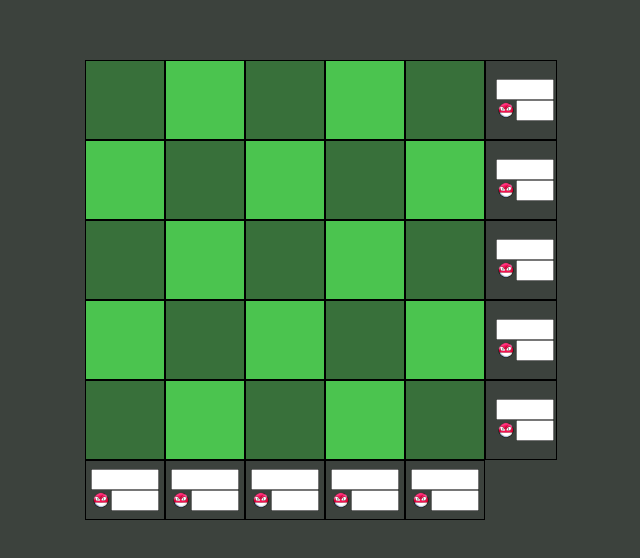
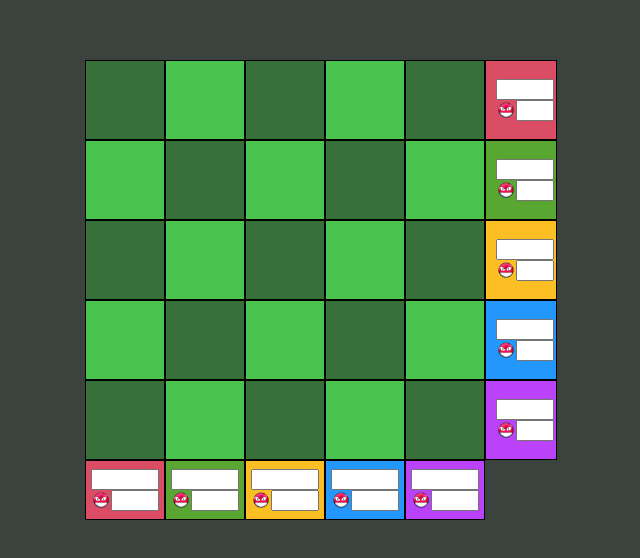
Before and after one commit to WosDan/VoltorbFlip, a plain HTML site: page index.html in a window 1280 px wide. Shown: the part 118-676 px from the top of the page, without its empty margins (330-970 px from the left). Drawn offline with Linux system fonts and the light colour scheme.

Commit message:
JS styles replaced in inputs.

```diff
--- a/src/styles.css
+++ b/src/styles.css
@@ -13,22 +13,22 @@ html{
     height: 100%;
 }
 
-#InpGrid1{
+.InpGrid1{
     background-color: #db4d65;
 }
 
-#InpGrid2{
+.InpGrid2{
     background-color: #5aa633;
 }
 
-#InpGrid3{
+.InpGrid3{
     background-color: #fcbf23;
 }
 
-#InpGrid4{
+.InpGrid4{
     background-color: #2397fc;
 }
 
-#InpGrid5{
+.InpGrid5{
     background-color: #ba43fa;
 }
```
